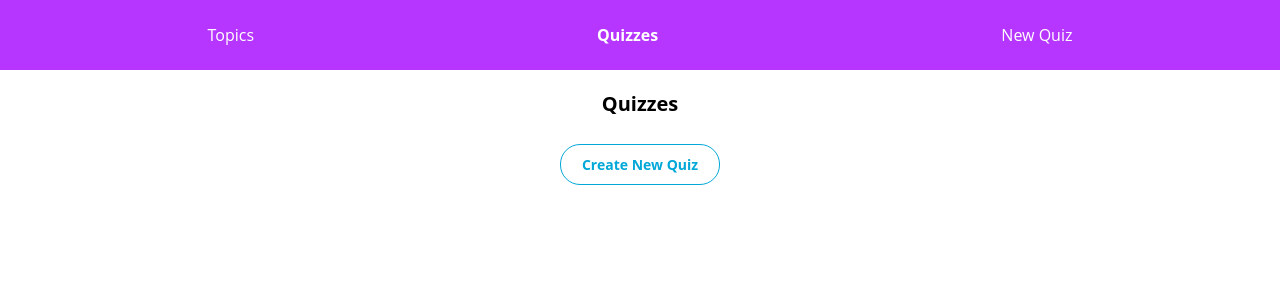
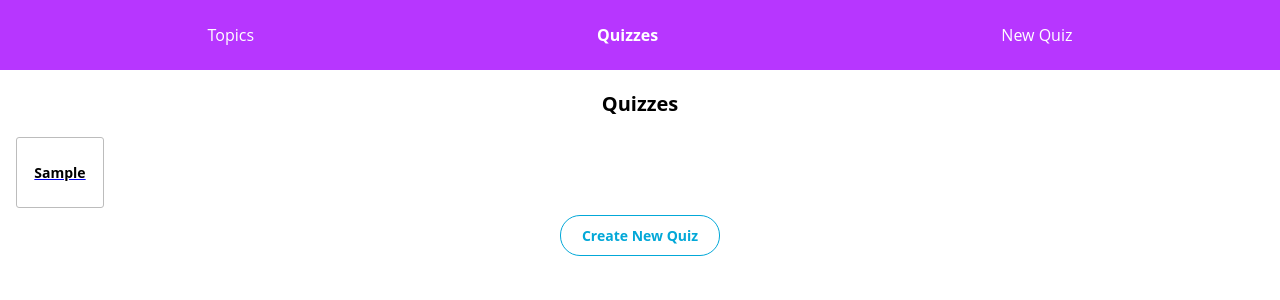
Before and after one commit to Alec1693/flashcards-starting-code-react-v18, a React (Create React App) app: page /quizzes/new in a window 1280 px wide. Both pictures are taken after typing "Sample" into the empty fields and a click on the button "Create Quiz". Shown: the top 300 px of the page. Built offline with nearby package versions, Linux system fonts and the light colour scheme.

Commit message:
7.22_progress

```diff
--- a/src/app/store.js
+++ b/src/app/store.js
@@ -1,10 +1,12 @@
 import { configureStore } from "@reduxjs/toolkit";
 // import reducers
 import topicsReducer from "../features/topics/topicsSlice";
+import quizzesReducer from "../features/quizzes/quizzesSlice";
 
 const store = configureStore({
   reducer: {
-    topics: topicsReducer
+    topics: topicsReducer,
+    quizzes: quizzesReducer
   },
 });
 
--- a/src/components/NewQuizForm.js
+++ b/src/components/NewQuizForm.js
@@ -4,13 +4,14 @@ import { useNavigate } from "react-router-dom";
 import { v4 as uuidv4 } from "uuid";
 import ROUTES from "../app/routes";
 // import selectors
+import { addQuiz } from "../features/quizzes/quizzesSlice";
 
 export default function NewQuizForm() {
   const [name, setName] = useState("");
   const [cards, setCards] = useState([]);
   const [topicId, setTopicId] = useState("");
   const navigate = useNavigate();
-  const topics = {};  // Replace with topics
+  const topics = useSelector((state) => state.topics.topics);  // Replace with topics
   const dispatch = useDispatch();
 
   const handleSubmit = (e) => {
@@ -19,15 +20,15 @@ export default function NewQuizForm() {
       return;
     }
 
-    const cardIds = [];
+    const cardIds = cards.map((card) => card.id);
 
     // create the new cards here and add each card's id to cardIds
     // create the new quiz here
 
     const quizId = uuidv4();
-
+    const quiz = {quizId,topicId,name,cardIds};
     // dispatch add quiz action
-
+    dispatch(addQuiz({quiz}))
     navigate(ROUTES.quizzesRoute())
   };
 
--- a/src/features/quizzes/Quizzes.js
+++ b/src/features/quizzes/Quizzes.js
@@ -5,7 +5,7 @@ import ROUTES from "../../app/routes";
 // import quiz selector
 
 export default function Quizzes() {
-  const quizzes = {}; // replace this with a call to your selector to get all the quizzes in state
+  const quizzes = useSelector((state) => state.quizzes.quizzes); // replace this with a call to your selector to get all the quizzes in state
   return (
     <section className="center">
       <h1>Quizzes</h1>
--- a/src/features/quizzes/quizzesSlice.js
+++ b/src/features/quizzes/quizzesSlice.js
@@ -1,5 +1,4 @@
 import { createSlice } from "@reduxjs/toolkit";
-import {uuidv4} from 'uuid';
 
 const quizzesSlice = createSlice({
     name: 'quizzes',
@@ -8,8 +7,15 @@ const quizzesSlice = createSlice({
     },
     reducers: {
         addQuiz: (state, action) => {
-            const newId = uuidv4();
-            state.topics[newId] = action.payload;
+            const {quiz} = action.payload;
+            const {quizId,topicId,name,cardIds} = quiz;
+            const newQuiz = {
+                id: quizId,
+                topicId,
+                name,
+                cardIds
+            }
+            state.quizzes[action.payload.quizId] = newQuiz;
         }
     }
 });
```
